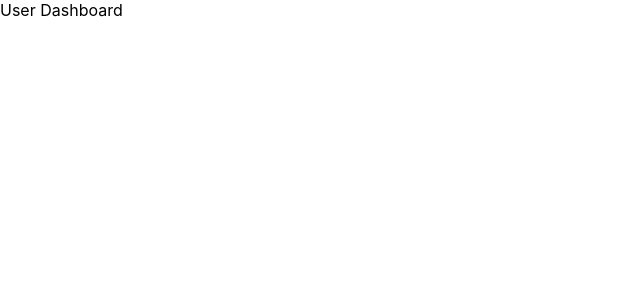
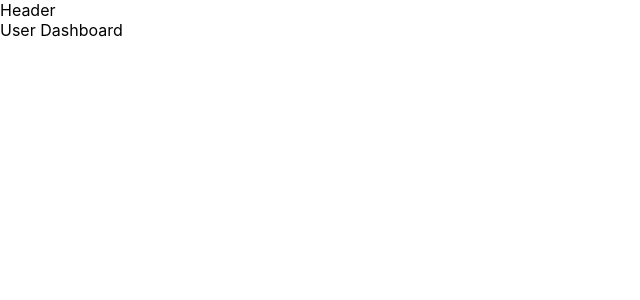
Before and after one commit to pichjinnapat/Pizza-Shop, a React (Create React App) app in the folder frontend/: page /users in a window 1280 px wide. Shown: the top 300 px of the page, without its empty margins (0-640 px from the left). Built offline with nearby package versions, Linux system fonts and the light colour scheme.

Commit message:
add layouts

```diff
--- /dev/null
+++ b/frontend/src/components/Layout/SIteHeader/index.tsx
@@ -0,0 +1,7 @@
+import React, { FunctionComponent } from 'react'
+
+const SiteHeader: FunctionComponent = () => {
+  return <div>Header</div>
+}
+
+export default SiteHeader
--- /dev/null
+++ b/frontend/src/components/Layout/index.tsx
@@ -0,0 +1,13 @@
+import React, { FunctionComponent } from 'react'
+import SiteHeader from './SIteHeader'
+
+const Layout: FunctionComponent = ({ children }) => {
+  return (
+    <>
+      <SiteHeader />
+      {children}
+    </>
+  )
+}
+
+export default Layout
--- a/frontend/src/home/index.tsx
+++ b/frontend/src/home/index.tsx
@@ -1,7 +1,8 @@
 import React, { FunctionComponent } from 'react'
+import Layout from '../components/Layout'
 
 const Home: FunctionComponent = () => {
-  return <div>Home</div>
+  return <Layout>Home</Layout>
 }
 
 export default Home
--- a/frontend/src/orders/OrderIndex.tsx
+++ b/frontend/src/orders/OrderIndex.tsx
@@ -1,7 +1,8 @@
 import React, { FunctionComponent } from 'react'
+import Layout from '../components/Layout'
 
 const OrderIndex: FunctionComponent = () => {
-  return <div>Order Index</div>
+  return <Layout>Order Index</Layout>
 }
 
 export default OrderIndex
--- a/frontend/src/users/UserDashboard.tsx
+++ b/frontend/src/users/UserDashboard.tsx
@@ -1,7 +1,8 @@
 import React, { FunctionComponent } from 'react'
+import Layout from '../components/Layout'
 
 const UserDashboard: FunctionComponent = () => {
-  return <div>User Dashboard</div>
+  return <Layout>User Dashboard</Layout>
 }
 
 export default UserDashboard
```
